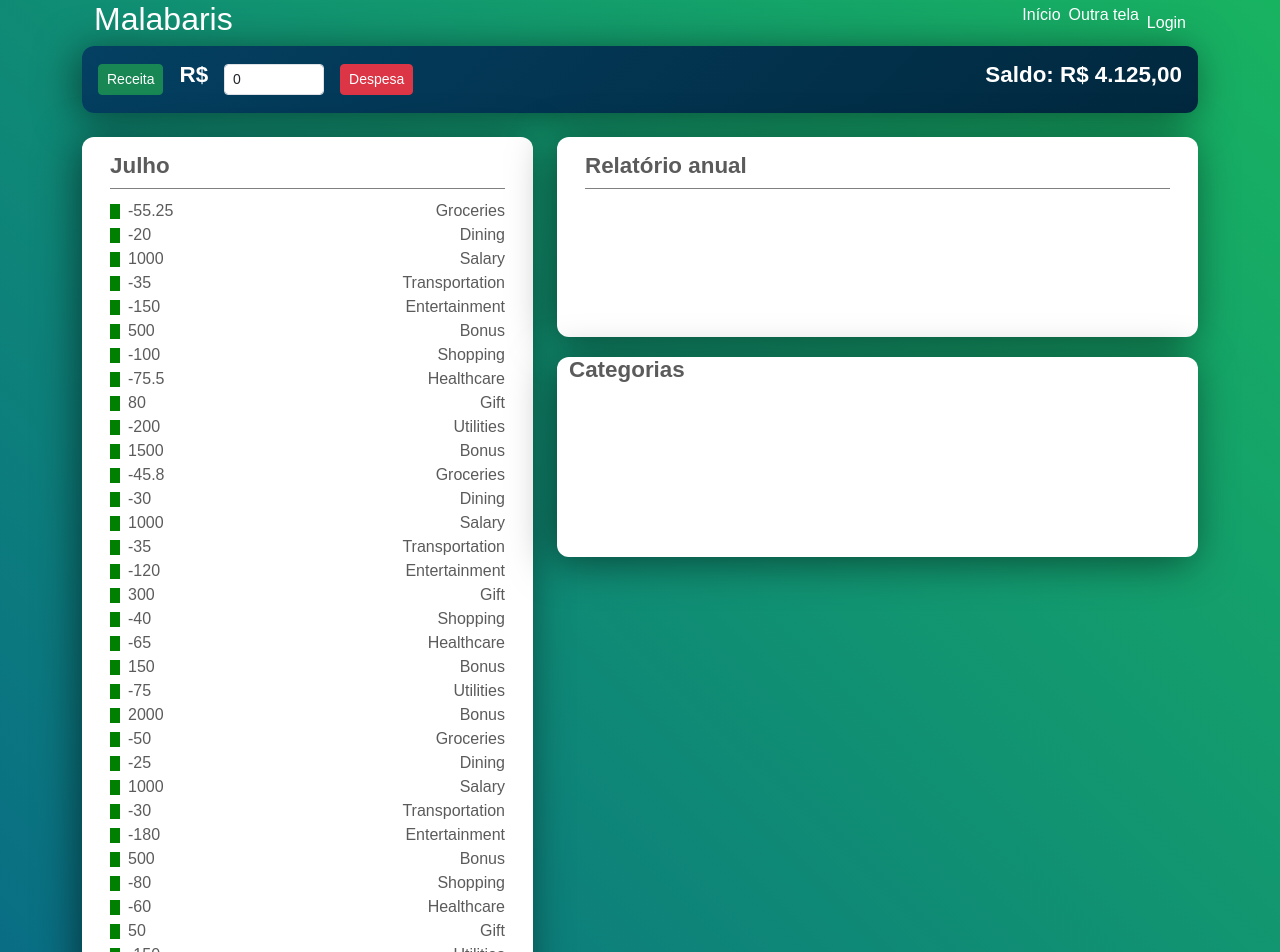
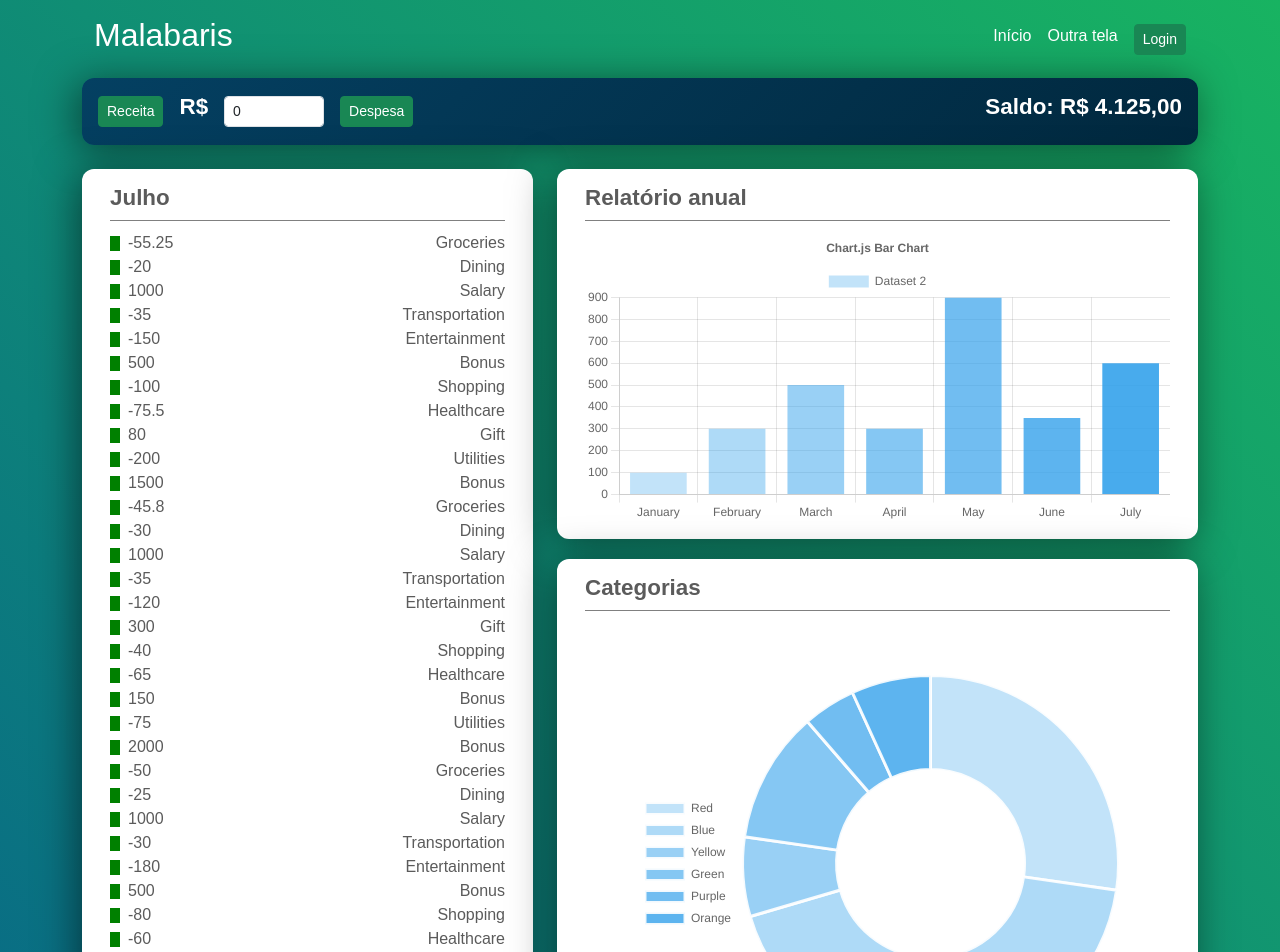
Before and after one commit to JohelPires/malabarista, a React (Create React App) app in the folder frontend/: page / in a window 1280 px wide. Shown: the top 952 px of the page. Built offline with nearby package versions, Linux system fonts and the light colour scheme; a web font is replaced by a local one.

Commit message:
graphs added

```diff
--- a/frontend/package.json
+++ b/frontend/package.json
@@ -3,12 +3,17 @@
   "version": "0.1.0",
   "private": true,
   "dependencies": {
+    "@nivo/bar": "^0.83.0",
+    "@nivo/generators": "^0.83.0",
     "@testing-library/jest-dom": "^5.17.0",
     "@testing-library/react": "^13.4.0",
     "@testing-library/user-event": "^13.5.0",
     "bootstrap": "^5.3.0",
+    "chart.js": "^4.3.1",
+    "faker": "^6.6.6",
     "react": "^18.2.0",
     "react-bootstrap": "^2.8.0",
+    "react-chartjs-2": "^5.2.0",
     "react-dom": "^18.2.0",
     "react-scripts": "5.0.1",
     "web-vitals": "^2.1.4"
--- a/frontend/src/App.css
+++ b/frontend/src/App.css
@@ -49,3 +49,7 @@ h3 {
 .bt-receita {
     background-color: var(--main-green);
 }
+
+.donut {
+    padding: 0px 50px;
+}
--- a/frontend/src/components/BarStats.jsx
+++ b/frontend/src/components/BarStats.jsx
@@ -1,5 +1,48 @@
 import React from 'react'
 import { Container, Stack } from 'react-bootstrap'
+import { Chart as ChartJS, CategoryScale, LinearScale, BarElement, Title, Tooltip, Legend } from 'chart.js'
+import { Bar } from 'react-chartjs-2'
+
+ChartJS.register(CategoryScale, LinearScale, BarElement, Title, Tooltip, Legend)
+
+const options = {
+    responsive: true,
+    plugins: {
+        legend: {
+            position: 'top',
+        },
+        title: {
+            display: true,
+            text: 'Chart.js Bar Chart',
+        },
+    },
+}
+
+const labels = ['January', 'February', 'March', 'April', 'May', 'June', 'July']
+
+const data = {
+    labels,
+    datasets: [
+        // {
+        //     label: 'Dataset 1',
+        //     data: [100, 300, 500, 300, 900, 350, 600],
+        //     backgroundColor: 'rgba(255, 99, 132, 0.5)',
+        // },
+        {
+            label: 'Dataset 2',
+            data: [100, 300, 500, 300, 900, 350, 600],
+            backgroundColor: [
+                'rgba(53, 162, 235, 0.3)',
+                'rgba(53, 162, 235, 0.4)',
+                'rgba(53, 162, 235, 0.5)',
+                'rgba(53, 162, 235, 0.6)',
+                'rgba(53, 162, 235, 0.7)',
+                'rgba(53, 162, 235, 0.8)',
+                'rgba(53, 162, 235, 0.9)',
+            ],
+        },
+    ],
+}
 
 function BarStats() {
     return (
@@ -8,6 +51,7 @@ function BarStats() {
                 <div className='transaction_month'>
                     <h3>Relatório anual</h3>
                 </div>
+                <Bar options={options} data={data} />
             </Stack>
         </Container>
     )
--- a/frontend/src/components/Categories.jsx
+++ b/frontend/src/components/Categories.jsx
@@ -1,10 +1,51 @@
 import React from 'react'
-import { Container } from 'react-bootstrap'
+import { Container, Stack } from 'react-bootstrap'
+import { Chart as ChartJS, ArcElement, Tooltip, Legend } from 'chart.js'
+import { Doughnut } from 'react-chartjs-2'
+
+ChartJS.register(ArcElement, Tooltip, Legend)
+
+const data = {
+    labels: ['Red', 'Blue', 'Yellow', 'Green', 'Purple', 'Orange'],
+    datasets: [
+        {
+            label: '# of Votes',
+            data: [12, 19, 3, 5, 2, 3],
+            backgroundColor: [
+                'rgba(53, 162, 235, 0.3)',
+                'rgba(53, 162, 235, 0.4)',
+                'rgba(53, 162, 235, 0.5)',
+                'rgba(53, 162, 235, 0.6)',
+                'rgba(53, 162, 235, 0.7)',
+                'rgba(53, 162, 235, 0.8)',
+                'rgba(53, 162, 235, 0.9)',
+            ],
+            borderColor: 'rgba(255, 255, 255, 0.9)',
+            borderWidth: 3,
+        },
+    ],
+}
+
+const options = {
+    responsive: true,
+    plugins: {
+        legend: {
+            position: 'left',
+        },
+    },
+}
 
 function Categories() {
     return (
         <Container className='bg-white round main-shadow'>
-            <h3>Categorias</h3>
+            <Stack className='p-3'>
+                <div className='transaction_month'>
+                    <h3>Categorias</h3>
+                </div>
+                <div className='donut'>
+                    <Doughnut data={data} options={options} />;
+                </div>
+            </Stack>
         </Container>
     )
 }
--- a/frontend/src/components/ControlBar.jsx
+++ b/frontend/src/components/ControlBar.jsx
@@ -23,7 +23,7 @@ function ControlBar() {
                     type='text'
                     style={{ width: '100px' }}
                 ></Form.Control>
-                <Button variant='danger' size='sm'>
+                <Button variant='success' size='sm'>
                     Despesa
                 </Button>
                 <h3 className='ms-auto'>Saldo: R$ 4.125,00</h3>
--- a/frontend/src/components/Navbar.jsx
+++ b/frontend/src/components/Navbar.jsx
@@ -1,14 +1,17 @@
 import React from 'react'
-import { Container, Stack } from 'react-bootstrap'
+import { Button, Container, Stack } from 'react-bootstrap'
 
 function Navbar() {
     return (
-        <Container>
-            <Stack gap={2} direction='horizontal'>
+        <Container className='pt-3 pb-3'>
+            <Stack gap={3} direction='horizontal'>
                 <h2>Malabaris</h2>
-                <p className='ms-auto'>Início</p>
-                <p>Outra tela</p>
-                <div>Login</div>
+                <h6 className='ms-auto'>Início</h6>
+                <h6>Outra tela</h6>
+                {/* <div className='vr'></div> */}
+                <Button size='sm' variant='success'>
+                    Login
+                </Button>
             </Stack>
         </Container>
     )
```
Also changed, not shown: 1 other file (tests, documents, lock files or other folders).
